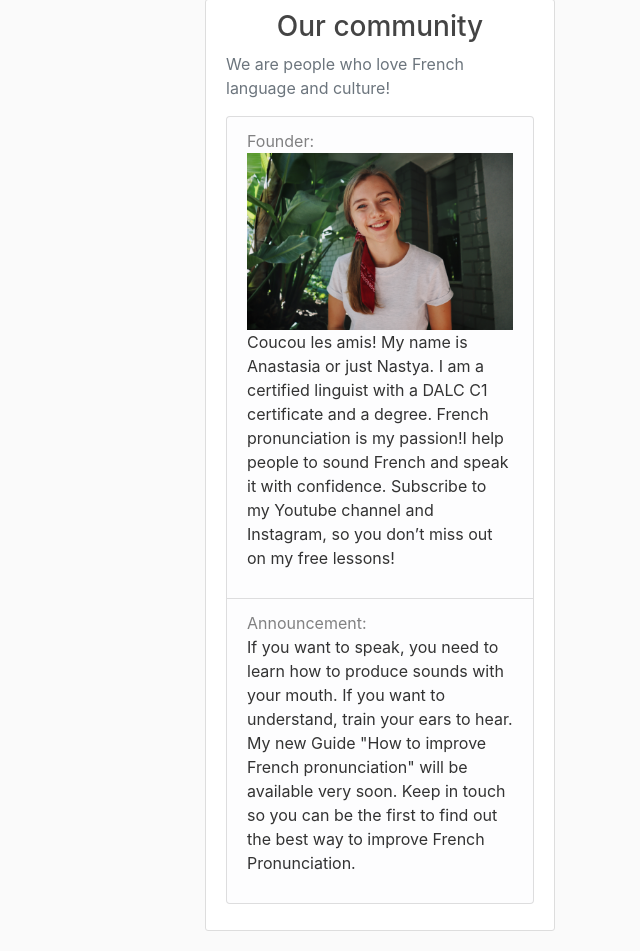
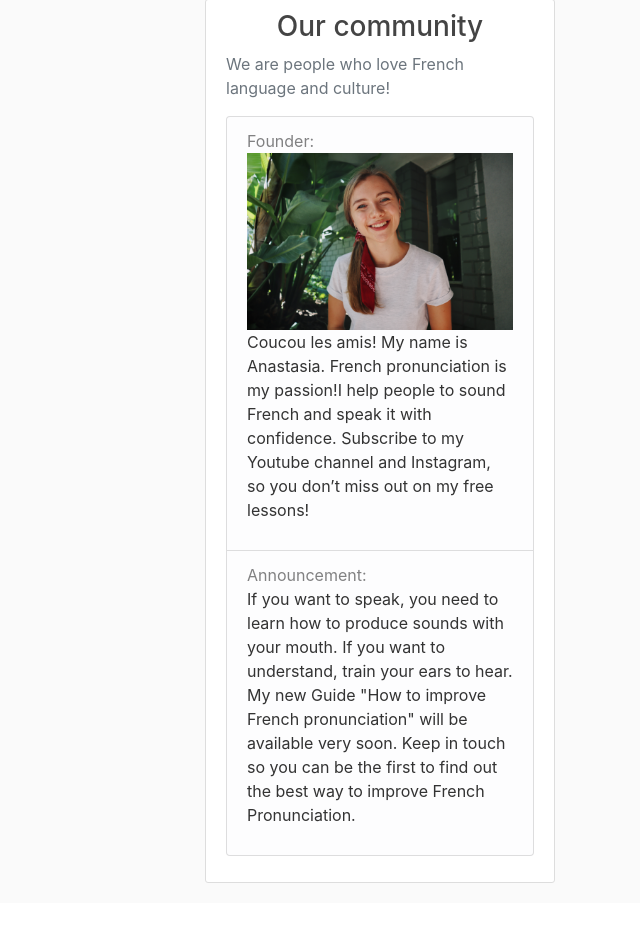
Before and after one commit to anastasssia88/Django-Blog, a Django app: page / in a window 1280 px wide. Shown: the part 81-1032 px from the top of the page, without its empty margins (640-1280 px from the left). After the commit the page ends 964 px from the top, so only its background shows below. Run offline with Django 3.2, Linux system fonts and the light colour scheme; data that the repository does not hold is empty; some libraries are stand-ins or nearby versions.

Commit message:
changed sidebar text

```diff
--- a/blog/templates/blog/base.html
+++ b/blog/templates/blog/base.html
@@ -69,7 +69,7 @@
           <ul class="list-group">
             <li class="list-group-item list-group-item-light">Founder: <br>
             <img src="../static/blog/about-page.jpg" class="img-fluid">
-            <p style="color:#333333"> Coucou les amis! My name is Anastasia or just Nastya. I am a certified linguist with a DALC C1 certificate and a degree. French pronunciation is my passion!I help people to sound French and speak it with confidence. Subscribe to my Youtube channel and Instagram, so you don’t miss out on my free lessons!</p>
+            <p style="color:#333333"> Coucou les amis! My name is Anastasia. French pronunciation is my passion!I help people to sound French and speak it with confidence. Subscribe to my Youtube channel and Instagram, so you don’t miss out on my free lessons!</p>
             <li class="list-group-item list-group-item-light">Announcement: <br>
               <p style="color:#333333"> If you want to speak, you need to learn how to produce sounds with your mouth. If you want to understand, train your ears to hear. My new Guide "How to improve French pronunciation" will be available very soon. Keep in touch so you can be the first to find out the best way to improve French Pronunciation.</p>
             </li>
```
